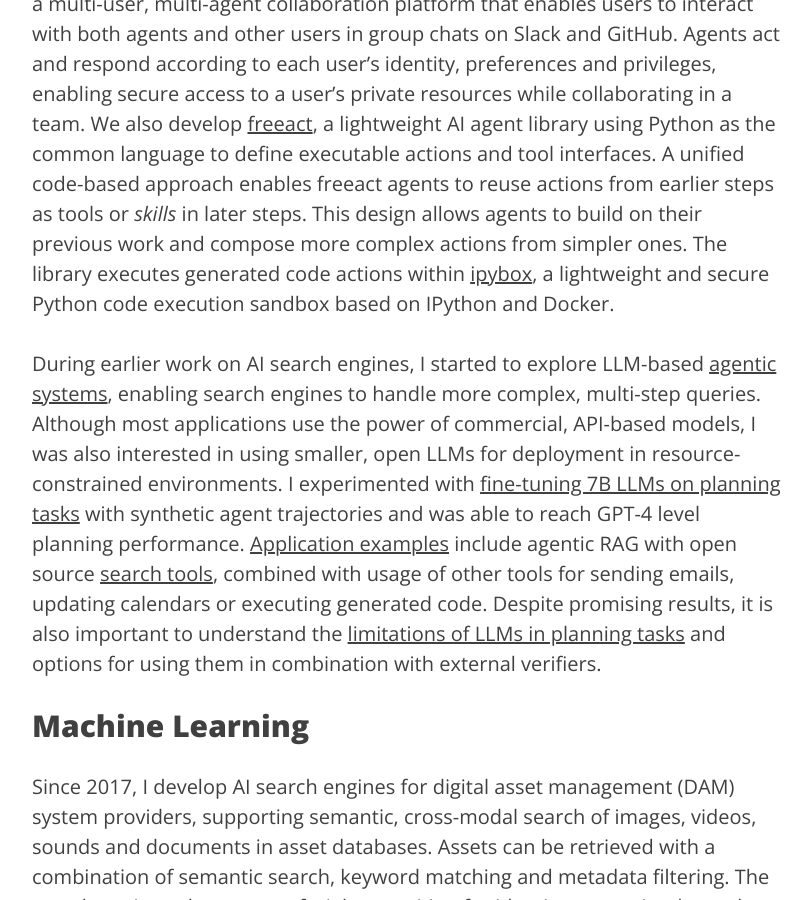
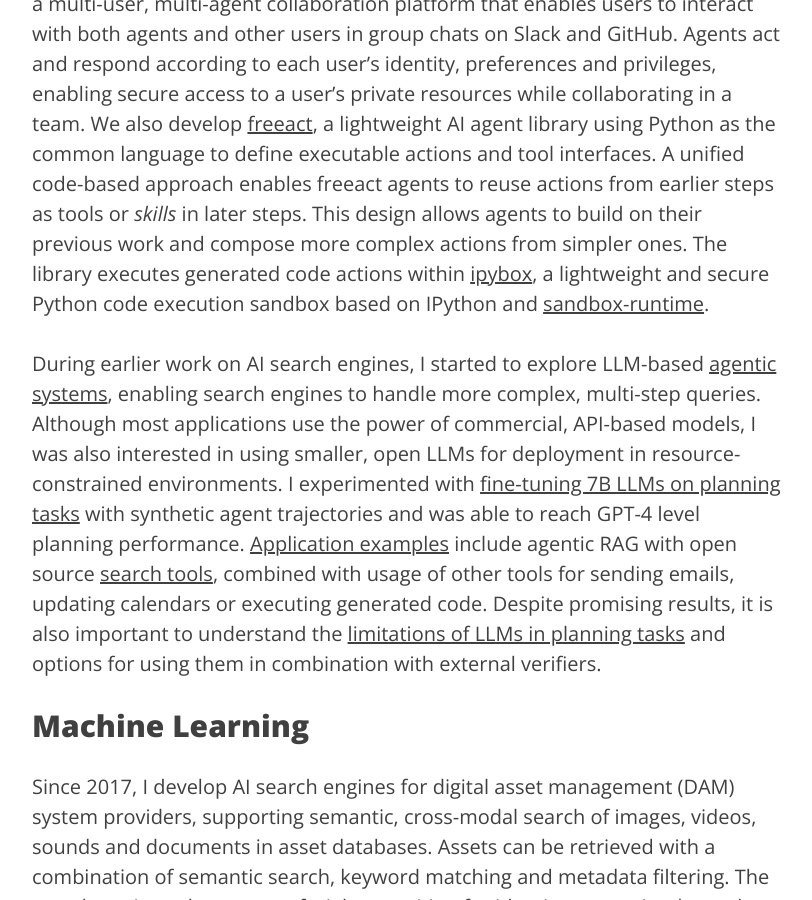
Before and after one commit to krasserm/krasserm.github.io, a Jekyll site: the page built from stories.md, in a window 1280 px wide and 900 px high, scrolled down 762 px. Shown: the whole window, without its empty margins (233-1045 px from the left). Built offline with Jekyll 4.4.1, drawn with Linux system fonts in a browser that asks for light colours.

Commit message:
ipybox updates

```diff
--- a/stories.md
+++ b/stories.md
@@ -9,7 +9,7 @@
 
 ## Agentic systems
 
-My current focus is on [gradion.ai](https://gradion.ai/), a company I founded to develop reliable agentic AI systems. We open-source parts of our work, including [hybrid-groups](https://github.com/gradion-ai/hybrid-groups), a multi-user, multi-agent collaboration platform that enables users to interact with both agents and other users in group chats on Slack and GitHub. Agents act and respond according to each user's identity, preferences and privileges, enabling secure access to a user's private resources while collaborating in a team. We also develop [freeact](https://github.com/gradion-ai/freeact), a lightweight AI agent library using Python as the common language to define executable actions and tool interfaces. A unified code-based approach enables freeact agents to reuse actions from earlier steps as tools or *skills* in later steps. This design allows agents to build on their previous work and compose more complex actions from simpler ones. The library executes generated code actions within [ipybox](https://github.com/gradion-ai/ipybox), a lightweight and secure Python code execution sandbox based on IPython and Docker.
+My current focus is on [gradion.ai](https://gradion.ai/), a company I founded to develop reliable agentic AI systems. We open-source parts of our work, including [hybrid-groups](https://github.com/gradion-ai/hybrid-groups), a multi-user, multi-agent collaboration platform that enables users to interact with both agents and other users in group chats on Slack and GitHub. Agents act and respond according to each user's identity, preferences and privileges, enabling secure access to a user's private resources while collaborating in a team. We also develop [freeact](https://github.com/gradion-ai/freeact), a lightweight AI agent library using Python as the common language to define executable actions and tool interfaces. A unified code-based approach enables freeact agents to reuse actions from earlier steps as tools or *skills* in later steps. This design allows agents to build on their previous work and compose more complex actions from simpler ones. The library executes generated code actions within [ipybox](https://github.com/gradion-ai/ipybox), a lightweight and secure Python code execution sandbox based on IPython and [sandbox-runtime](https://github.com/anthropic-experimental/sandbox-runtime).
 
 During earlier work on AI search engines, I started to explore LLM-based [agentic systems](https://www.deeplearning.ai/the-batch/welcoming-diverse-approaches-keeps-machine-learning-strong/), enabling search engines to handle more complex, multi-step queries. Although most applications use the power of commercial, API-based models, I was also interested in using smaller, open LLMs for deployment in resource-constrained environments. I experimented with [fine-tuning 7B LLMs on planning tasks](/2024/05/31/planner-fine-tuning/) with synthetic agent trajectories and was able to reach GPT-4 level planning performance. [Application examples](/2024/05/31/planner-fine-tuning/#real-environment) include agentic RAG with open source [search tools](https://github.com/krasserm/bot-with-plan/tree/master/gba/tools/search#search-tools), combined with usage of other tools for sending emails, updating calendars or executing generated code. Despite promising results, it is also important to understand the [limitations of LLMs in planning tasks](https://arxiv.org/abs/2402.01817) and options for using them in combination with external verifiers.
 
```
Also changed, not shown: open-source.md (+2 -2 lines).
